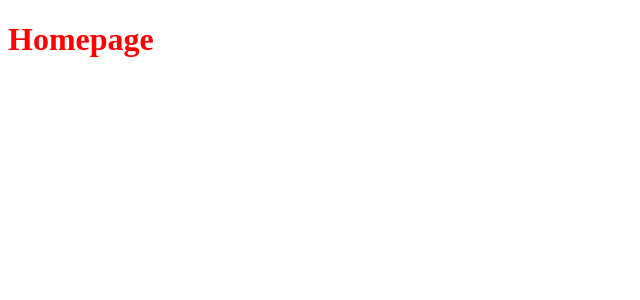
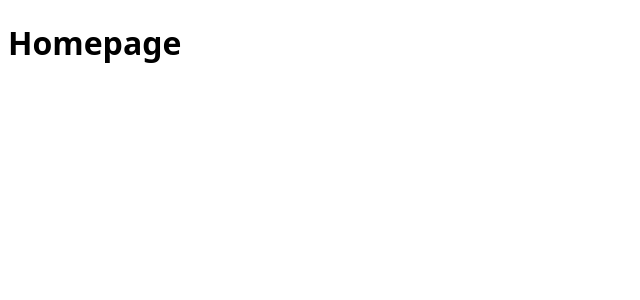
Before and after one commit to nguyentuan1696/thichtienganh, a Next.js app: page / in a window 1280 px wide. Shown: the top 300 px of the page, without its empty margins (0-640 px from the left). Built offline with nearby package versions, Linux system fonts and the light colour scheme.

Commit message:
update variable scss

```diff
--- a/src/styles/main.scss
+++ b/src/styles/main.scss
@@ -1,3 +1,13 @@
+
+
+/* Common */
+@import 'abstracts/variables';
+@import 'base/base';
+
+/* Layout */
+
+/* Content */
+
 h1 {
-  color: red;
+  font-family: var(--font-family-base);
 }
```
